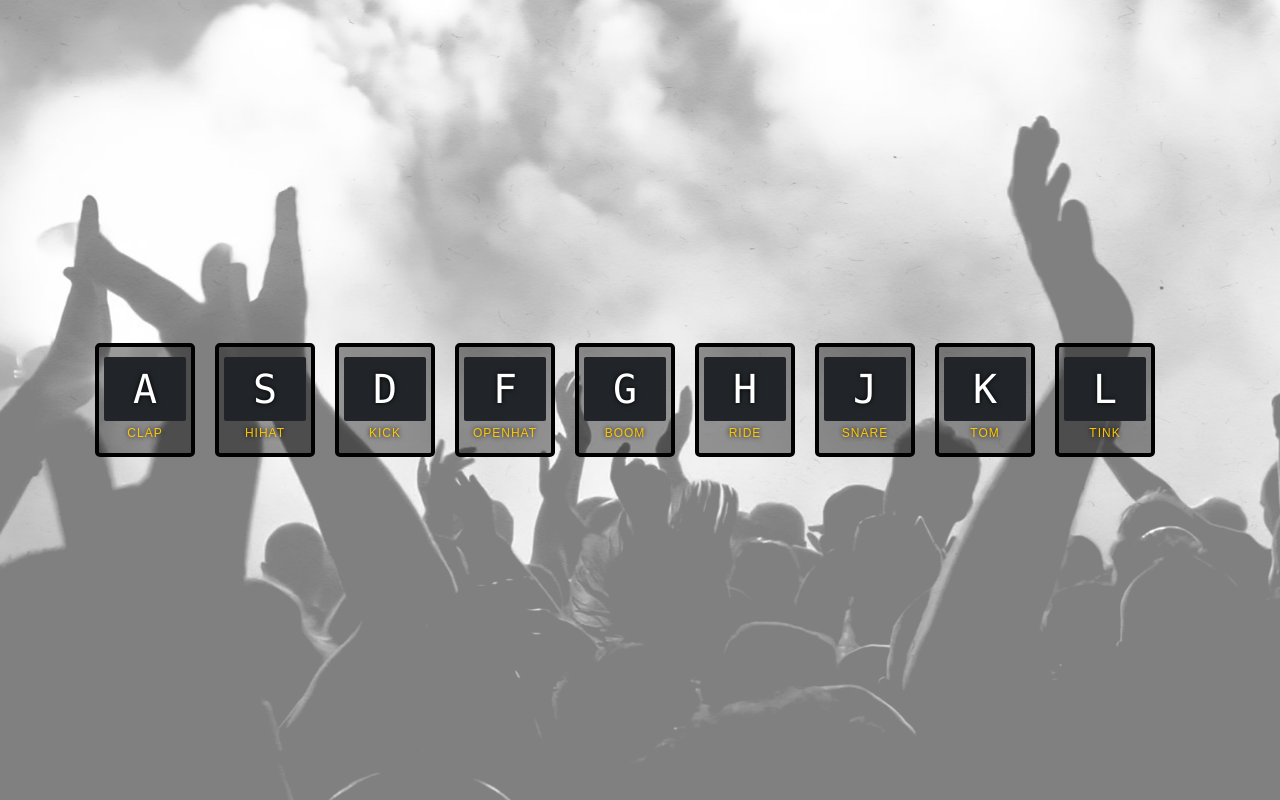
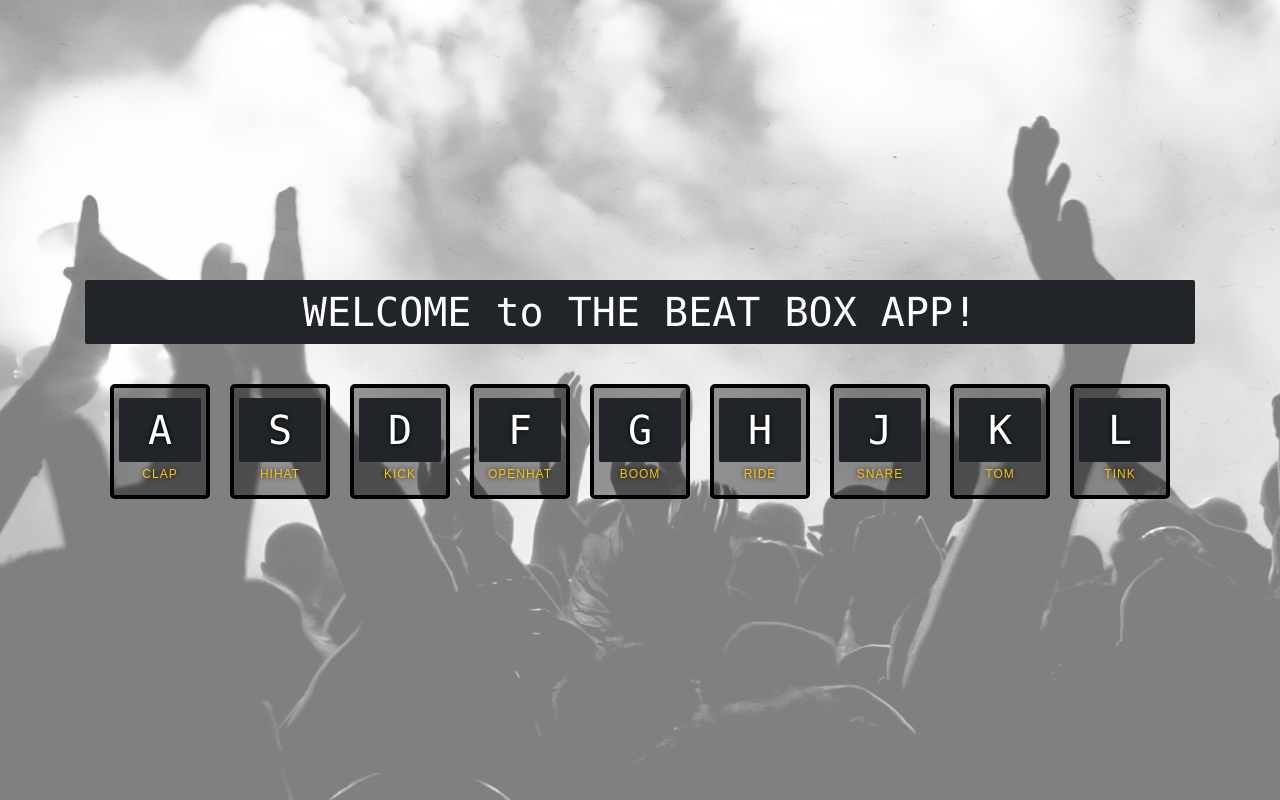
Before and after one commit to davidwfolk/drumkit, a plain HTML site: page index.html in a window 1280 px wide. Drawn offline with nearby package versions, Linux system fonts and the light colour scheme.

Commit message:
fixed styling

```diff
--- a/index.html
+++ b/index.html
@@ -17,16 +17,21 @@
   <section class='bg'>
     <header class=''>
       <div class=''>
-      </div>
     </header>
   </section>
 
-  <main class='bg'>
+  <main class='bg-main'>
 
     <section class=''>
       <div class='container'>
+        <div class="row">
+          <div class="col-12 my-auto">
+            <kbd class="mx-auto mt-0 mb-5 text-center">WELCOME to THE BEAT BOX APP!</kbd>
+      </div>
+          </div>
+        </div>
         <div class='row'>
-          <div class='col'>
+          <div class='col-12'>
             <div class="keys">
               <div data-key="65" class="key">
                 <kbd>A</kbd>
--- a/style.css
+++ b/style.css
@@ -12,18 +12,24 @@ body,html {
 body {
   background: url("./photos/bg.jpg") bottom center;
   background-size: cover;
+  min-height: 100vh;
 }
+
 .bg {
   background: rgba(255, 255, 255, 0.5);
+  min-height: 35vh;
 
 }
 
+.bg-main {
+  background: rgba(255, 255, 255, 0.5);
+  min-height: 65vh;
 
+}
 
 .keys {
   display: flex;
   flex: 1;
-  min-height: 100vh;
   align-items: center;
   justify-content: center;
 }
```
